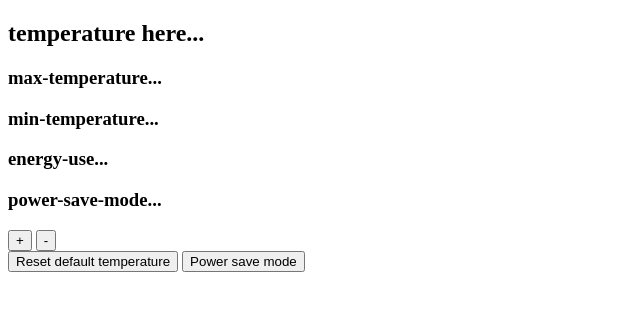
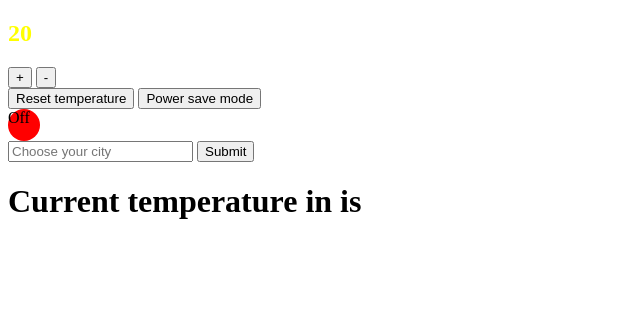
Before and after one commit to edwardkerry/thermostat, a plain HTML site: page index.html in a window 1280 px wide. Both pictures are taken after a click on the button "Power save mode". Shown: the whole page, without its empty margins (0-640 px from the left). Drawn offline with Linux system fonts and the light colour scheme; no server answers.

Commit message:
Adds CSS, full JQuery functionality

```diff
--- a/index.html
+++ b/index.html
@@ -2,24 +2,30 @@
 <html>
   <head>
     <title>Thermostat</title>
+    <link rel="stylesheet" type ="text/css" href="public/style.css">
   </head>
   <body>
     <section id="display">
-      <h1 id="current-temperature">temperature here...</h1>
-      <h3 id="max-temperature">max-temperature...</h3>
-      <h3 id="min-temperature">min-temperature...</h3>
-      <h3 id="energy-use">energy-use...</h3>
-      <h3 id="power-save-mode">power-save-mode...</h3>
+      <h1 id="current-temperature"></h1>
     </section>
     <section id="control-buttons">
       <button id="up-button">+</button>
       <button id="down-button">-</button>
     </section>
     <section id="option-buttons">
-      <button id="reset-button">Reset default temperature</button>
+      <button id="reset-button">Reset temperature</button>
       <button id="power-save-button">Power save mode</button>
+      <div id="power-monitor"></div>
     </section>
+  </section id="weather">
+    <form id="city_select">
+      <input id="current_city" type="text" placeholder="Choose your city"></input>
+      <input type="submit"></input>
+    </form>
+      <h1> Current temperature in <span id="live-city"></span> is <span id="live-temp"></span></h1>
+  </section>
     <script src="./src/thermostat.js"></script>
     <script src="jquery-2.1.4.js"></script>
+    <script src="interface.js"></script>
   </body>
 </html>
--- /dev/null
+++ b/interface.js
@@ -0,0 +1,56 @@
+$(document).ready(function(){
+  var thermostat = new Thermostat();
+  updateTemperature();
+  powerMonitor();
+  getWeather();
+
+
+  $('#up-button').click(function(){
+    thermostat.upButton();
+    updateTemperature();
+  });
+
+  $('#down-button').click(function(){
+    thermostat.downButton();
+    updateTemperature();
+  });
+
+  $('#reset-button').click(function(){
+    thermostat.resetButton();
+    updateTemperature();
+  });
+
+  $('#power-save-button').click(function(){
+    thermostat.powerSaveButton();
+    updateTemperature();
+    powerMonitor();
+  });
+
+  function updateTemperature() {
+    $('#current-temperature').text(thermostat.getCurrentTemp());
+    $('#current-temperature').attr('class', thermostat.getEnergyUse());
+  }
+
+  function powerMonitor(){
+    $('#power-monitor').attr('class', thermostat.getPowerSaveMode());
+    $('#power-monitor').text(thermostat.getPowerSaveMode());
+  }
+
+  function getWeather() {
+    $.get("http://api.openweathermap.org/data/2.5/weather?q=London,uk&units=metric&appid=5d24feaa9b01c3e76763d1de227881dd", function(data){
+      console.log(data);
+      $('#live-temp').text(data.main.temp);
+      $('#live-city').text(data.name);
+    });
+  }
+
+  $("#city_select").submit(function(event){
+    event.preventDefault();
+    var city = $("#current_city").val();
+    $.get("http://api.openweathermap.org/data/2.5/weather?q=" + city + "&units=metric&appid=5d24feaa9b01c3e76763d1de227881dd", function(data){
+      $('#live-city').text(data.name);
+      $('#live-temp').text(data.main.temp);
+    });
+  });
+
+});
--- /dev/null
+++ b/public/style.css
@@ -0,0 +1,26 @@
+.Low{
+  color: green;
+}
+
+.Medium{
+  color: yellow;
+}
+
+.High{
+  color: red;
+}
+
+
+#power-monitor {
+  border-radius: 100%;
+  height: 2em;
+  width: 2em;
+}
+
+.On {
+  background-color: green;
+}
+
+.Off {
+  background-color: red;
+}
--- a/src/thermostat.js
+++ b/src/thermostat.js
@@ -26,7 +26,10 @@ Thermostat.prototype.getEnergyUse = function(){
 };
 
 Thermostat.prototype.getPowerSaveMode = function(){
-  return this.powerSave;
+  if(this.powerSave === true)
+    {return 'On';}
+  else
+    {return 'Off';}
 };
 
 Thermostat.prototype.upButton = function() {
```
Also changed, not shown: spec/thermostatSpec.js (+6 -1 lines).
